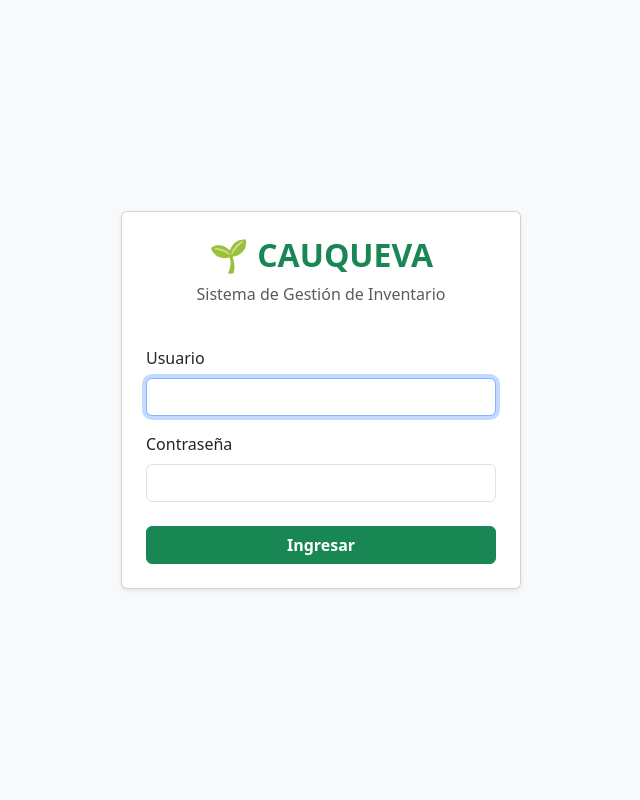
After one commit to lamascristian-wq/Cauqueva, a Django app: page /login/ in a window 1280 px wide. The commit adds this page. Shown: the whole page, without its empty margins (319-959 px from the left). Run offline with Django 4.2, Linux system fonts and the light colour scheme.

Commit message:
implementa seguridad por roles y pantalla de login personalizada

```diff
--- /dev/null
+++ b/inventario/templates/inventario/login.html
@@ -0,0 +1,37 @@
+<!DOCTYPE html>
+<html lang="es">
+<head>
+    <meta charset="UTF-8">
+    <meta name="viewport" content="width=device-width, initial-scale=1.0">
+    <title>CAUQUEVA - Iniciar Sesión</title>
+    <link href="https://cdn.jsdelivr.net/npm/bootstrap@5.3.0/dist/css/bootstrap.min.css" rel="stylesheet">
+</head>
+<body class="bg-light d-flex align-items-center justify-content-center" style="height: 100vh;">
+
+    <div class="card shadow-sm p-4" style="width: 100%; max-width: 400px;">
+        <div class="text-center mb-4">
+            <h2 class="text-success fw-bold">🌱 CAUQUEVA</h2>
+            <p class="text-muted">Sistema de Gestión de Inventario</p>
+        </div>
+
+        <form method="POST">
+            {% csrf_token %}
+            <div class="mb-3">
+                <label class="form-label">Usuario</label>
+                <input type="text" name="username" class="form-control" required autofocus>
+            </div>
+            <div class="mb-4">
+                <label class="form-label">Contraseña</label>
+                <input type="password" name="password" class="form-control" required>
+            </div>
+
+            {% if form.errors %}
+                <div class="alert alert-danger py-2">Usuario o contraseña incorrectos.</div>
+            {% endif %}
+
+            <button type="submit" class="btn btn-success w-100 fw-bold">Ingresar</button>
+        </form>
+    </div>
+
+</body>
+</html>
--- a/inventario/urls.py
+++ b/inventario/urls.py
@@ -1,12 +1,15 @@
 from django.urls import path
+from django.contrib.auth.views import LoginView, LogoutView
 from . import views
 
 urlpatterns = [
     path('', views.panel_principal, name='dashboard'),
     path('nuevo/', views.registrar_producto, name='nuevo_producto'),
-
-    # NUEVA RUTA para el historial
     path('historial/<int:id>/', views.historial_producto, name='historial_producto'),
     path('informes/', views.generar_informe, name='informes'),
     path('informes/exportar/', views.exportar_informe_csv, name='exportar_informe'),
+
+    # NUEVAS RUTAS DE ACCESO PARA TODO EL PERSONAL
+    path('login/', LoginView.as_view(template_name='inventario/login.html'), name='login'),
+    path('logout/', LogoutView.as_view(next_page='login'), name='logout'),
 ]
```
Also changed, not shown: inventario/templates/inventario/dashboard.html (+7 -1 lines), inventario/views.py (+9 -1 lines).
